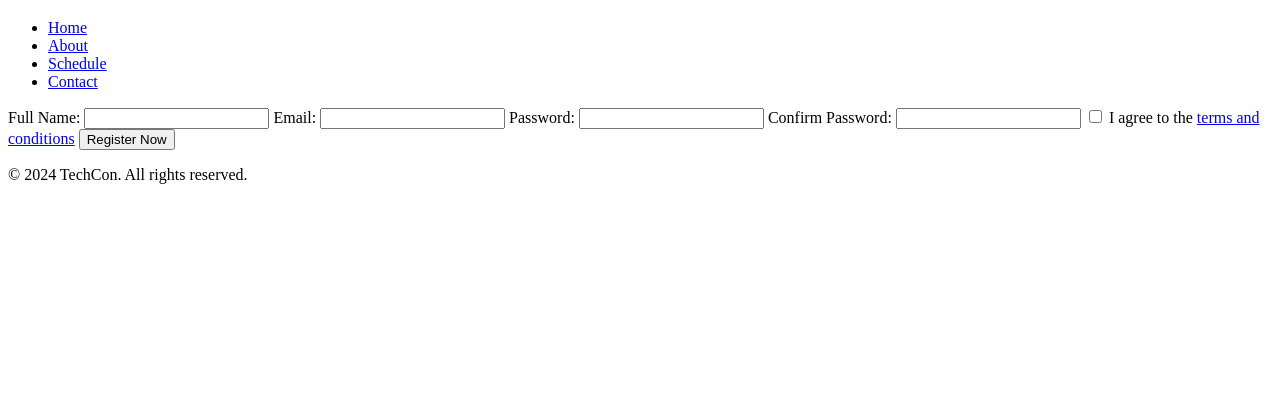
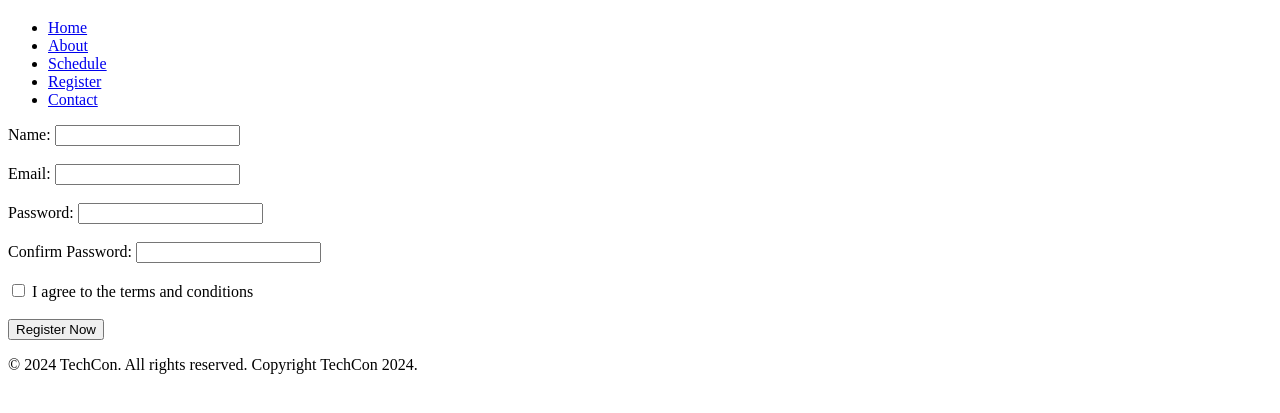
Before and after one commit to yaseenalmeldin/TechCon_HTML, a plain HTML site: page techcon_website/register.html in a window 1280 px wide. Shown: the part 61-474 px from the top of the page. Drawn offline with Linux system fonts and the light colour scheme.

Commit message:
Fix footer with copyright text in register.html

```diff
--- a/techcon_website/register.html
+++ b/techcon_website/register.html
@@ -13,36 +13,33 @@
                 <li><a href="index.html">Home</a></li>
                 <li><a href="about.html">About</a></li>
                 <li><a href="schedule.html">Schedule</a></li>
+                <li><a href="register.html">Register</a></li>
                 <li><a href="contact.html">Contact</a></li>
             </ul>
         </nav>
     </header>
-
     <main>
-        <form action="#" method="POST">
-            <label for="fullname">Full Name:</label>
-            <input type="text" id="fullname" name="fullname" required>
+        <form>
+            <label for="name">Name:</label>
+            <input type="text" id="name" name="name" required><br><br>
 
             <label for="email">Email:</label>
-            <input type="email" id="email" name="email" required>
+            <input type="email" id="email" name="email" required><br><br>
 
             <label for="password">Password:</label>
-            <input type="password" id="password" name="password" required>
+            <input type="password" id="password" name="password" required><br><br>
 
-            <label for="confirm-password">Confirm Password:</label>
-            <input type="password" id="confirm-password" name="confirm-password" required>
+            <label for="confirm_password">Confirm Password:</label>
+            <input type="password" id="confirm_password" name="confirm_password" required><br><br>
 
-            <label>
-                <input type="checkbox" name="terms" required>
-                I agree to the <a href="#">terms and conditions</a>
-            </label>
+            <input type="checkbox" id="terms" name="terms" required>
+            <label for="terms"> I agree to the terms and conditions</label><br><br>
 
             <button type="submit">Register Now</button>
         </form>
     </main>
-
     <footer>
-        <p>&copy; 2024 TechCon. All rights reserved.</p>
+        <p>&copy; 2024 TechCon. All rights reserved. Copyright TechCon 2024.</p>
     </footer>
 </body>
 </html>
```
